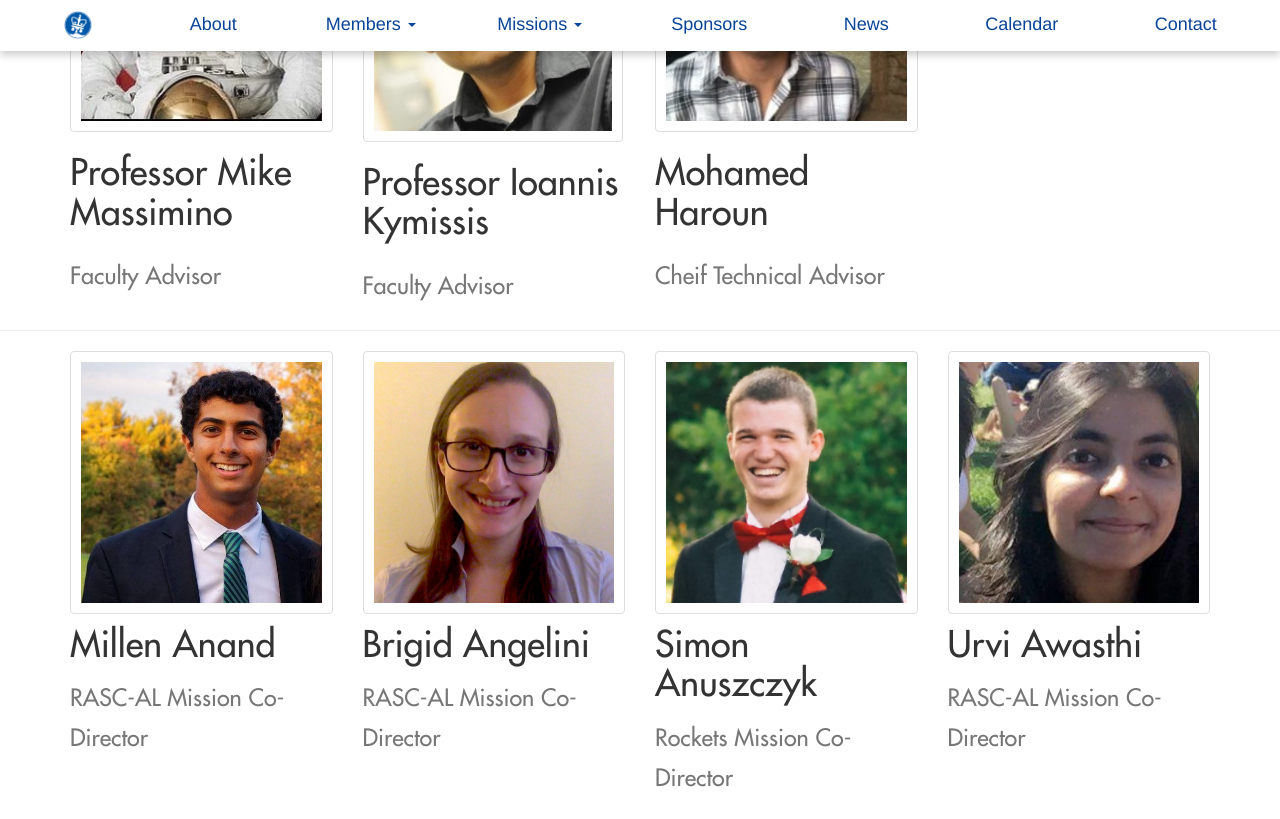
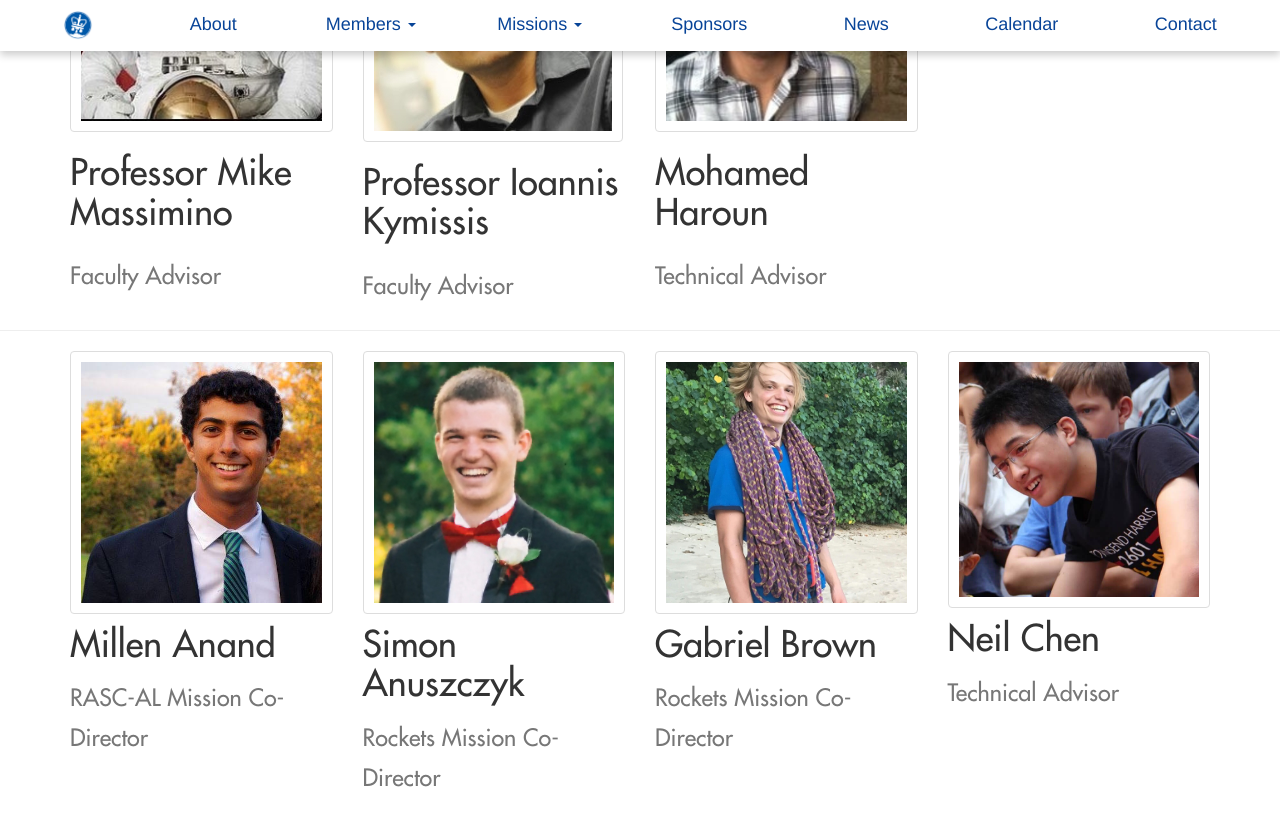
Before and after one commit to columbiaspace/columbiaspace.org, a Jekyll site: the page built from members/members-2017.html, in a window 1280 px wide and 900 px high, scrolled down 1287 px, cut to the strip 0-819 px from the top of the window. Built offline with Jekyll 4.4.1, drawn with Linux system fonts in a browser that asks for light colours; nearby versions of some CDN libraries; comment, search, counter and statistics services are not loaded; some of the changed text lies outside the part shown.

Commit message:
Board Memebers update

```diff
--- a/members/members-2017.html
+++ b/members/members-2017.html
@@ -20,28 +20,25 @@ faculty:
     title: "Faculty Advisor"
     image: "/assets/media/img/profiles/ikymissis.jpg"
   - name: "Mohamed Haroun"
-    title: "Cheif Technical Advisor"
+    title: "Technical Advisor"
     image: "/assets/media/img/profiles2017/mharoun.jpg"
 
 members:
   - name: "Millen Anand"
     title: "RASC-AL Mission Co-Director"
     image: "/assets/media/img/profiles2016/manand.jpg"
-  - name: "Brigid Angelini"
-    title: "RASC-AL Mission Co-Director"
-    image: "/assets/media/img/profiles2016/bangelini.jpg"
   - name: "Simon Anuszczyk"
     title: "Rockets Mission Co-Director"
     image: "/assets/media/img/profiles/sanuszczyk.jpg"
-  - name: "Urvi Awasthi"
-    title: "RASC-AL Mission Co-Director"
-    image: "/assets/media/img/profiles2016/uawasthi.jpg"
   - name: "Gabriel Brown"
     title: "Rockets Mission Co-Director"
     image: "/assets/media/img/profiles2016/gbrown.jpg"
   - name: "Neil Chen"
     title: "Technical Advisor"
     image: "/assets/media/img/profiles/nchen.jpg"
+  - name: "Leena Chen"
+    title: "Outreach Director"
+    image: "/assets/media/img/profiles/default.png"
   - name: "Julia Di"
     title: "President Emeritus"
     image: "/assets/media/img/profiles/jdi.jpg"
```
Also changed, not shown: other parts of members/members-2017.html (+3 -0 lines), missions/mission-rascal.html (+4 -4 lines).
